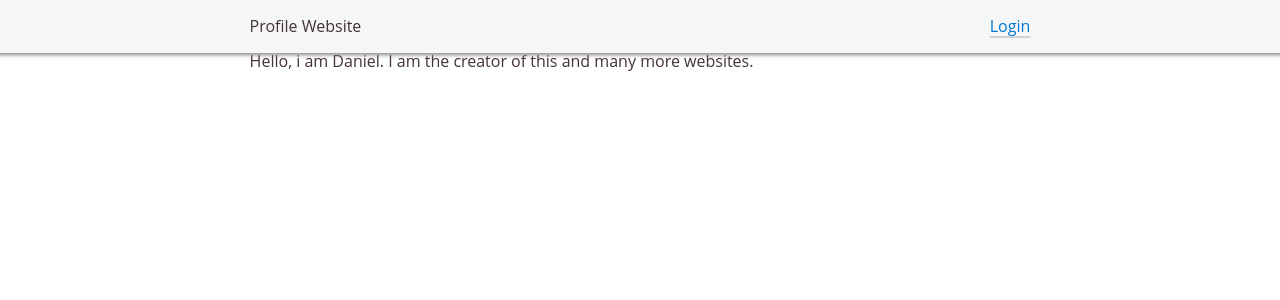
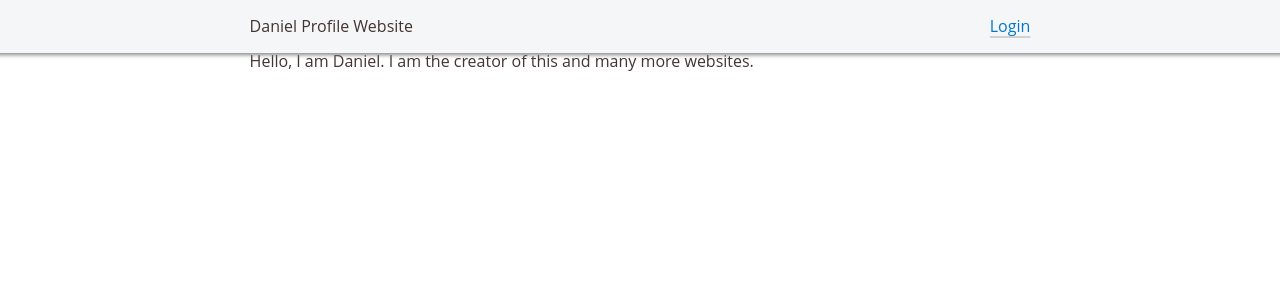
Before and after one commit to DanielBash/profile, a Flask app: page / in a window 1280 px wide. Shown: the top 300 px of the page. Run offline with Flask 3, Linux system fonts and the light colour scheme.

Commit message:
Modified base.html's title

```diff
--- a/templates/base.html
+++ b/templates/base.html
@@ -13,7 +13,7 @@
 <nav>
 
       <ul>
-        <li>Profile Website</li>
+        <li>Daniel Profile Website</li>
         <li class="float-right">
           {% if user %}
           <a href="{{ url_for('users.user', username=user.username) }}">{{user.username}}</a>
--- a/templates/index.html
+++ b/templates/index.html
@@ -2,7 +2,7 @@
 
 {% block content %}
 
-Hello, i am Daniel. I am the creator of this and many more websites.
+Hello, I am Daniel. I am the creator of this and many more websites.
 
 
 {% if user %}
```
